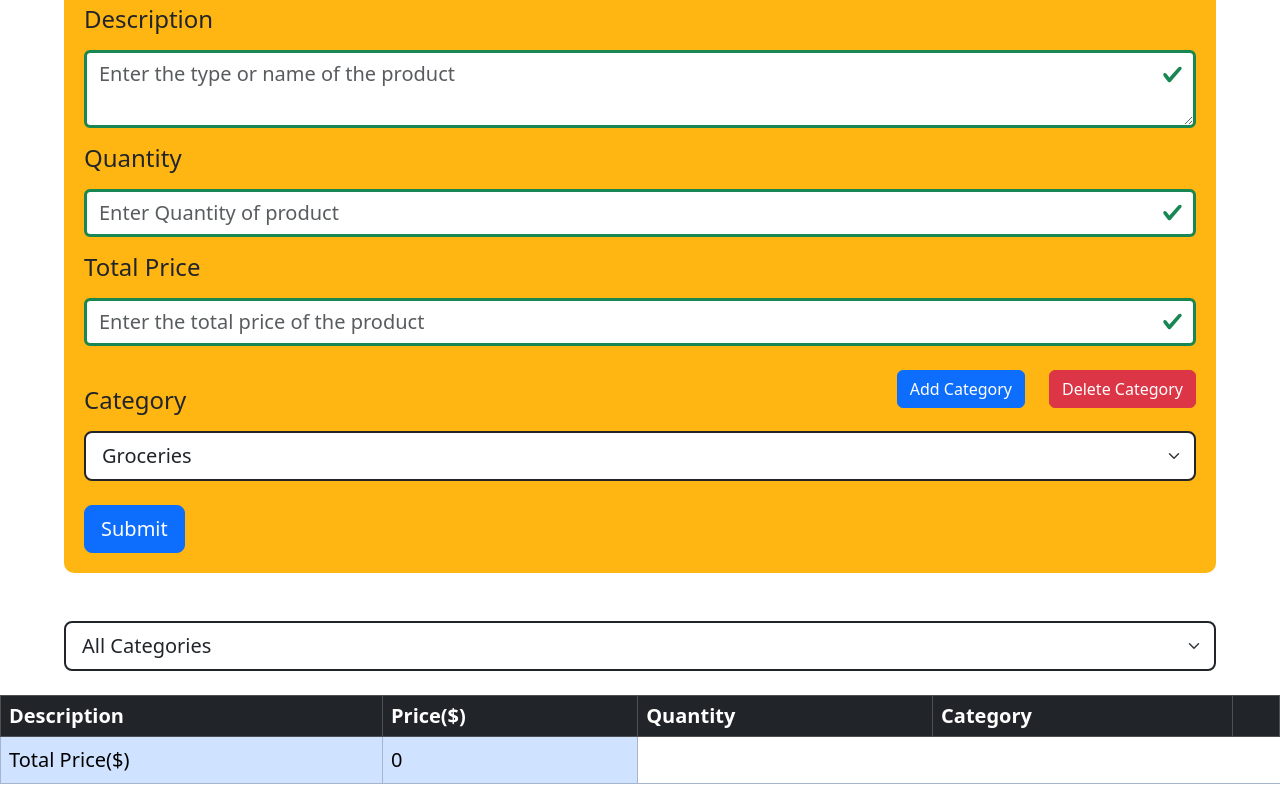
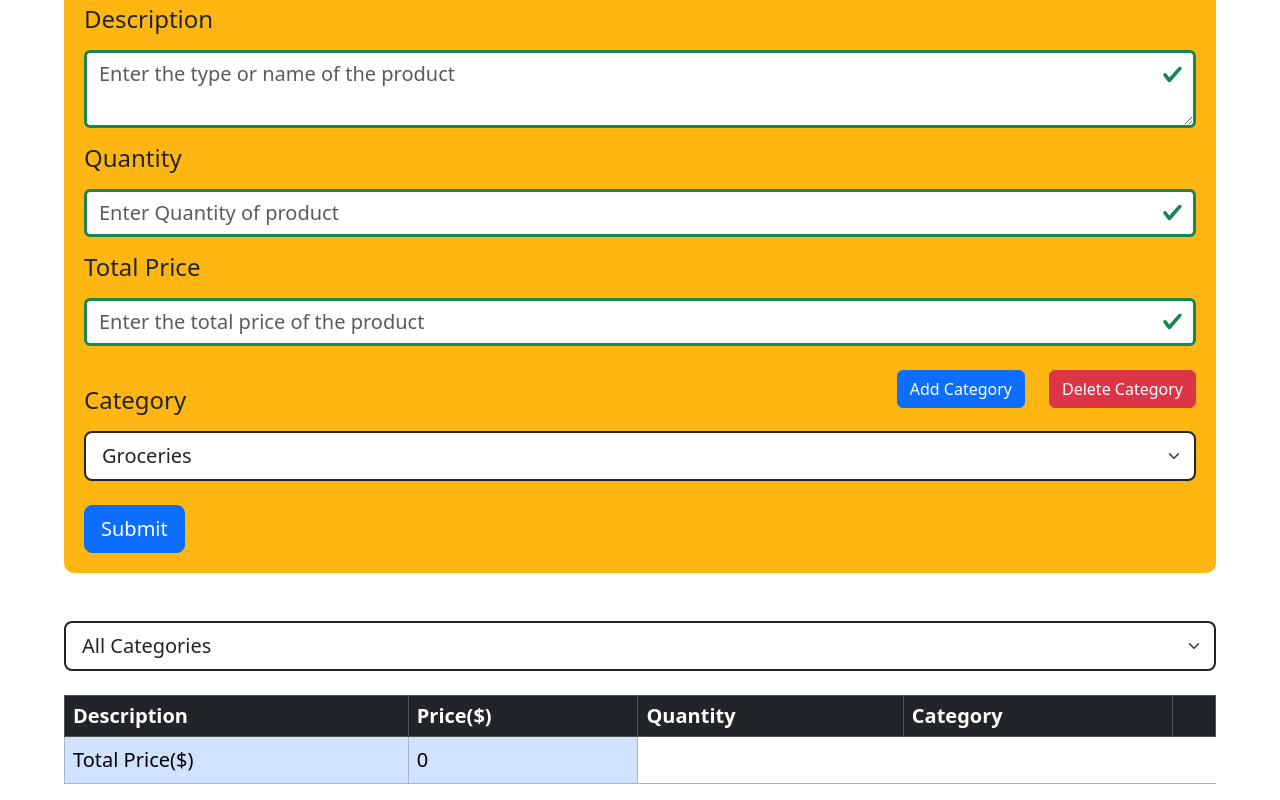
Before and after one commit to rehanguptaNYU/expense_tracker, a React (Vite) app: page / in a window 1280 px wide. Shown: the part 181-981 px from the top of the page. Built offline with nearby package versions, Linux system fonts and the light colour scheme.

Commit message:
Update ExpenseTable.tsx

```diff
--- a/src/components/ExpenseTable/ExpenseTable.tsx
+++ b/src/components/ExpenseTable/ExpenseTable.tsx
@@ -1,3 +1,4 @@
+import './ExpenseTable.css'
 function ExpenseTable(props: { expenses: any[]; delete: (arg0: any) => void; }){
     const sum=props.expenses.reduce((current_sum,item)=>{
         current_sum=current_sum+parseInt(item.price);
@@ -5,7 +6,7 @@
     },0)
     return(
         <div>
-            <table className="table table-hover table-bordered table-dark">
+            <table className="table table-hover table-bordered table-dark table-positioning">
                 <thead>
                     <tr className="h5">
                         <th>Description</th>
@@ -17,7 +18,6 @@
                 </thead>
                 <tbody>
                 {props.expenses.map((item,index)=>{
-                        // @ts-ignore
                         return (
                             <tr key={index} className="fs-5">
                                 <td>{item.description}</td>
```
